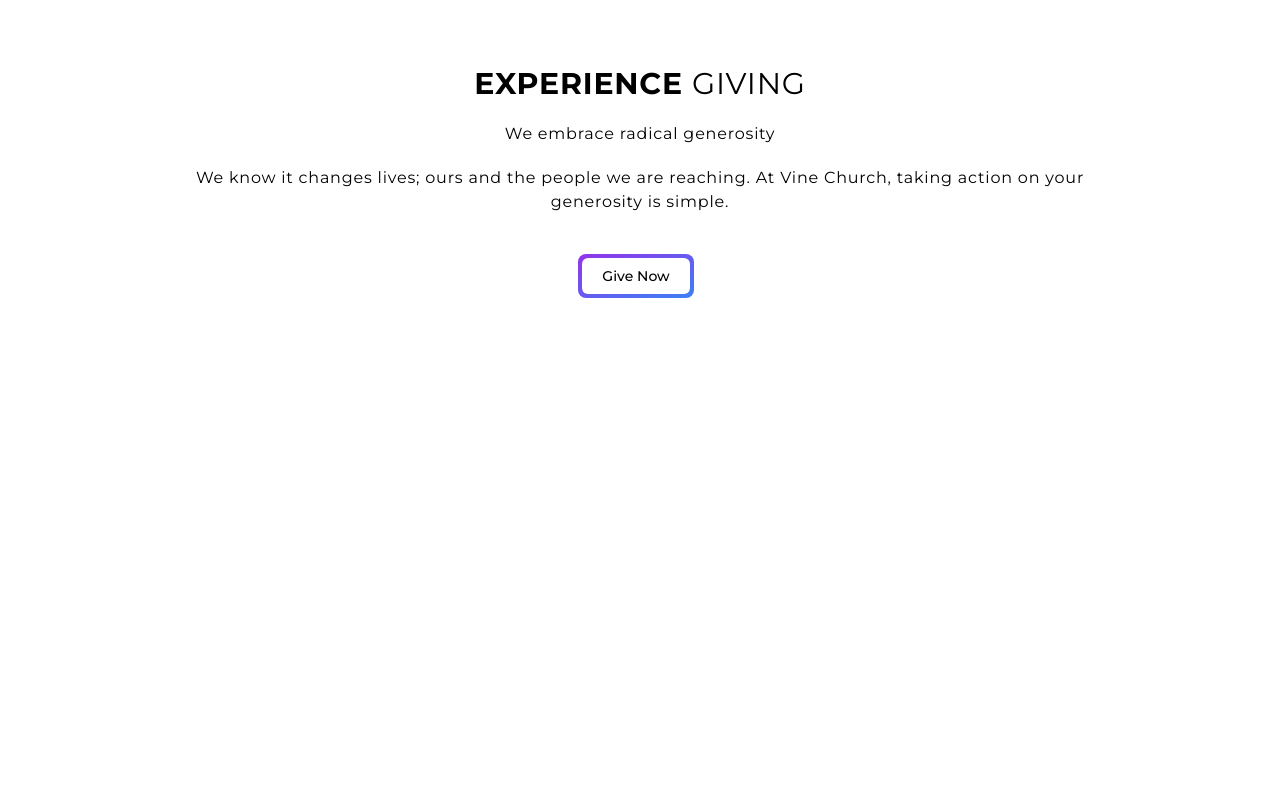
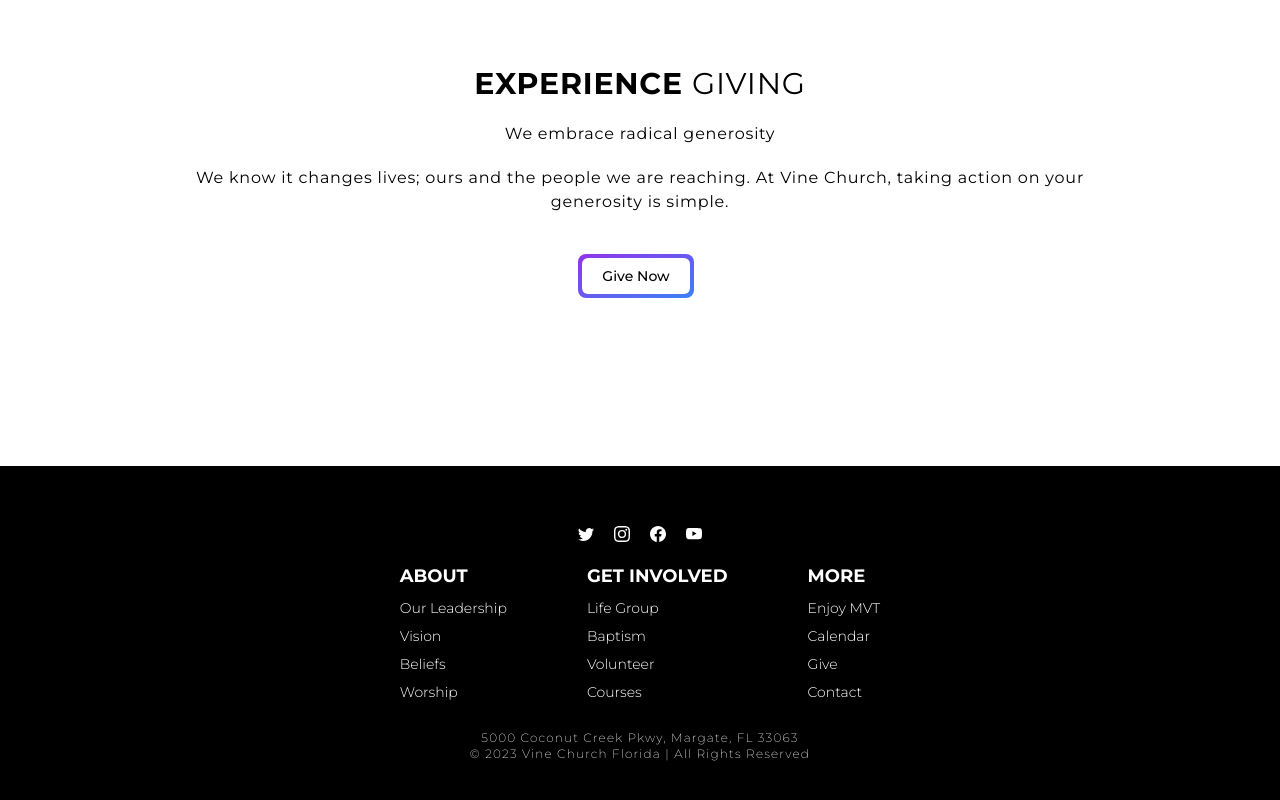
Before and after one commit to jasonballejo/vine-church-margate-fl, a Next.js app: page / in a window 1280 px wide. Shown: the part 1742-2542 px from the top of the page. Before the commit the page ends 2208 px from the top, so only its background shows below. Built offline with nearby package versions, Linux system fonts and the light colour scheme.

Commit message:
Footer comp/react-icons installed

```diff
--- a/app/page.tsx
+++ b/app/page.tsx
@@ -4,6 +4,7 @@
 import ServiceTimes from "@/components/ServiceTimes";
 import GetInvolved from "@/components/GetInvolved";
 import ExperienceGiving from "@/components/ExperienceGiving";
+import Footer from "@/components/Footer";
 
 export default function Home() {
   return (
@@ -15,6 +16,7 @@
       <ServiceTimes />
       <GetInvolved />
       <ExperienceGiving />
+      <Footer />
     </main>
   );
 }
--- /dev/null
+++ b/components/Footer.tsx
@@ -0,0 +1,104 @@
+import React from "react";
+import Link from "next/link";
+import { BsTwitter, BsInstagram, BsFacebook, BsYoutube } from "react-icons/bs";
+
+export default function Footer() {
+  return (
+    <section className="flex justify-center items-center bg-black py-10">
+      <div className="px-3">
+        <div className="w-full flex justify-center items-center text-white gap-5 my-5">
+          <Link href="#">
+            <BsTwitter />
+          </Link>
+          <Link href="#">
+            <BsInstagram />
+          </Link>
+          <Link href="#">
+            <BsFacebook />
+          </Link>
+          <Link href="#">
+            <BsYoutube />
+          </Link>
+        </div>
+        <div className="w-full flex justify-center items-center gap-20 my-5">
+          <div className=" text-white">
+            <h4 className="text-lg font-bold uppercase">About</h4>
+            <ul className="text-sm font-light my-2">
+              <Link href="#">
+                <li>Our Leadership</li>
+              </Link>
+            </ul>
+            <ul className="text-sm font-light my-2">
+              <Link href="#">
+                <li>Vision</li>
+              </Link>
+            </ul>
+            <ul className="text-sm font-light my-2">
+              <Link href="#">
+                <li>Beliefs</li>
+              </Link>
+            </ul>
+            <ul className="text-sm font-light my-2">
+              <Link href="#">
+                <li>Worship</li>
+              </Link>
+            </ul>
+          </div>
+          <div className=" text-white">
+            <h4 className="text-lg font-bold uppercase">Get Involved</h4>
+            <ul className="text-sm font-light my-2">
+              <Link href="#">
+                <li>Life Group</li>
+              </Link>
+            </ul>
+            <ul className="text-sm font-light my-2">
+              <Link href="#">
+                <li>Baptism</li>
+              </Link>
+            </ul>
+            <ul className="text-sm font-light my-2">
+              <Link href="#">
+                <li>Volunteer</li>
+              </Link>
+            </ul>
+            <ul className="text-sm font-light my-2">
+              <Link href="#">
+                <li>Courses</li>
+              </Link>
+            </ul>
+          </div>
+          <div className=" text-white">
+            <h4 className="text-lg font-bold uppercase">More</h4>
+            <ul className="text-sm font-light my-2">
+              <Link href="#">
+                <li>Enjoy MVT</li>
+              </Link>
+            </ul>
+            <ul className="text-sm font-light my-2">
+              <Link href="#">
+                <li>Calendar</li>
+              </Link>
+            </ul>
+            <ul className="text-sm font-light my-2">
+              <Link href="#">
+                <li>Give</li>
+              </Link>
+            </ul>
+            <ul className="text-sm font-light my-2">
+              <Link href="#">
+                <li>Contact</li>
+              </Link>
+            </ul>
+          </div>
+        </div>
+        <div className="flex flex-col justify-center items-center text-xs font-extralight tracking-widest text-white">
+          <p>5000 Coconut Creek Pkwy, Margate, FL 33063</p>
+          <p>
+            © {new Date().getFullYear()} Vine Church Florida | All Rights
+            Reserved
+          </p>
+        </div>
+      </div>
+    </section>
+  );
+}
```
